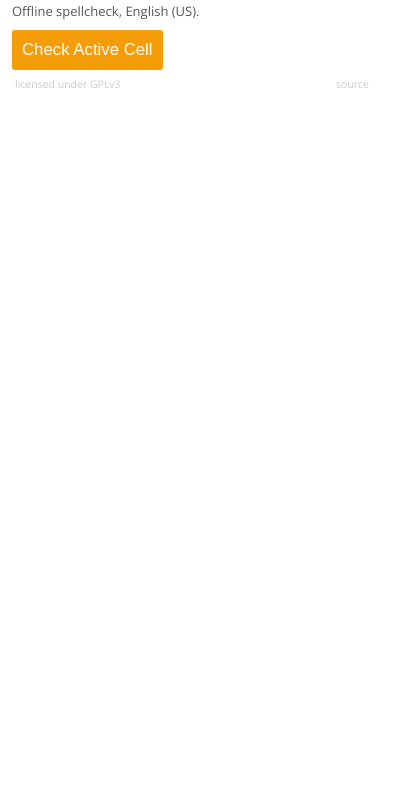
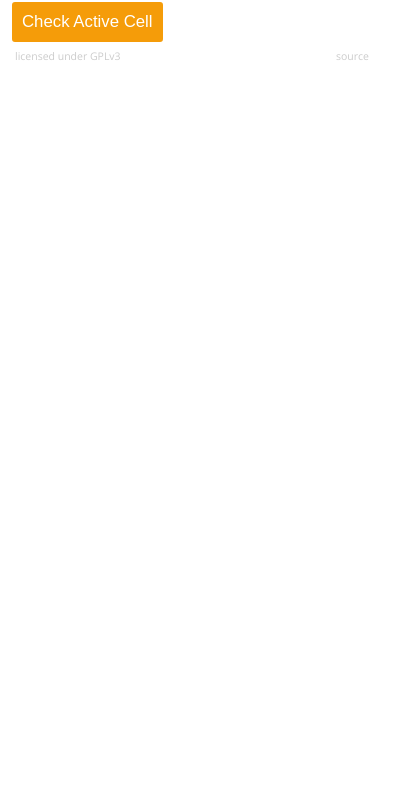
Before and after one commit to MartenThompson/colab_spellcheck, a browser extension: page extension/popup.html in a window 400 px wide. Shown: the part 41-836 px from the top of the page. Drawn offline with nearby package versions, Linux system fonts and the light colour scheme.

Commit message:
remove fluff text

```diff
--- a/extension/popup.html
+++ b/extension/popup.html
@@ -20,8 +20,6 @@
 
   <div class="modal-content">
 
-    <p class="dict-note">Offline spellcheck, English (US).</p>
-
     <button class="flat_button" id="spell_check_button">Check Active Cell</button>
     <div class="spelling_suggestions_container"></div>
 
```
